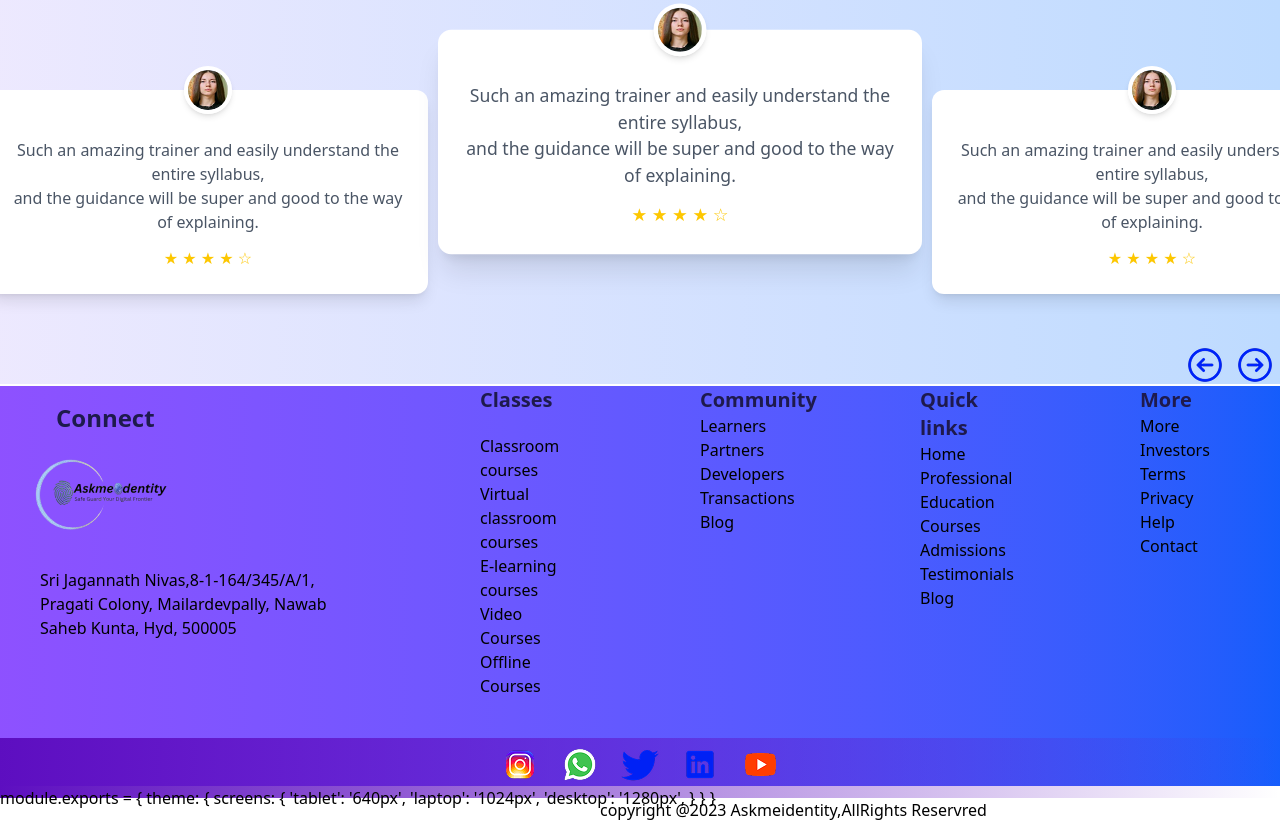
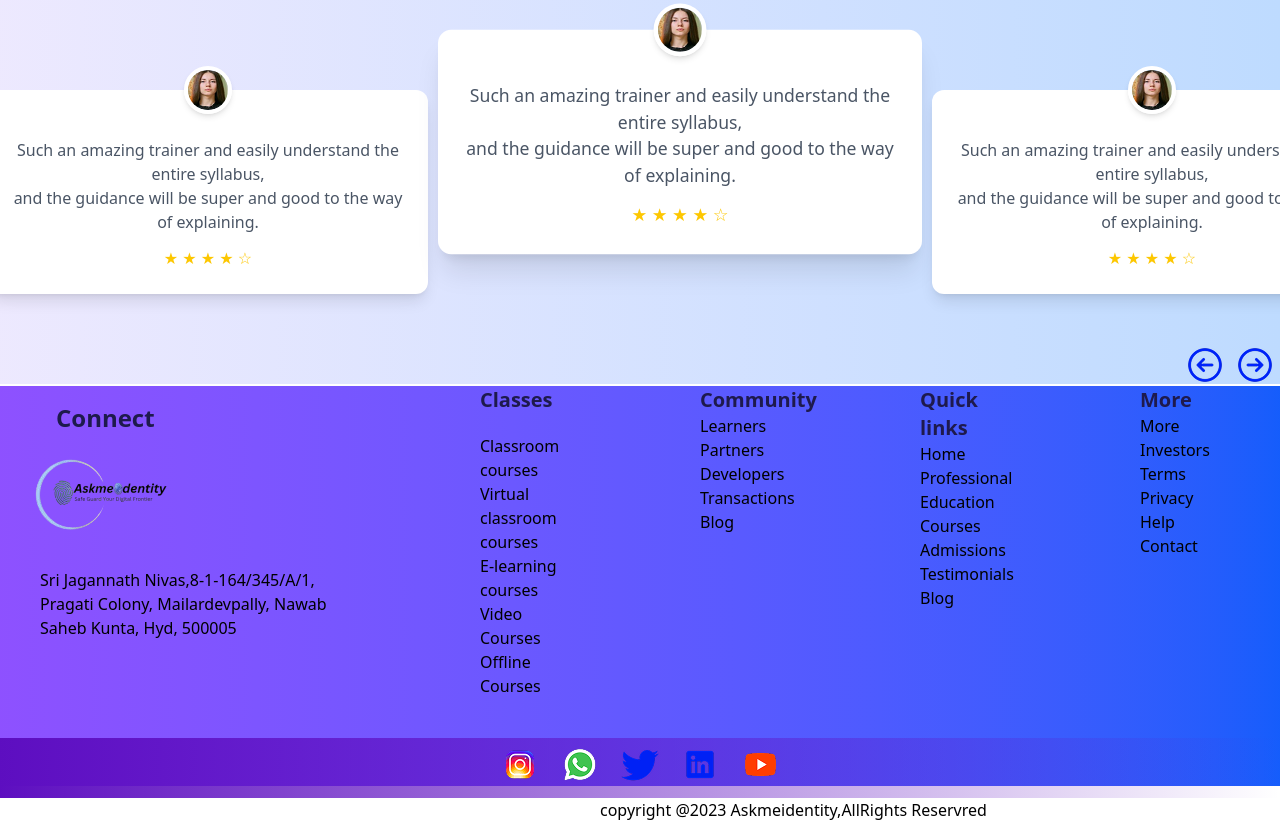
Before and after one commit to SwaminathanVK/swami, a website: page src/index.html in a window 1280 px wide. Shown: the part 4592-5414 px from the top of the page. Drawn offline with nearby package versions, Linux system fonts and the light colour scheme.

Commit message:
Update index.html

```diff
--- a/src/index.html
+++ b/src/index.html
@@ -352,18 +352,8 @@
         </div>
         <p class="ml-150">copyright @2023 Askmeidentity,AllRights Reservred</p>
 
-    </div>
-    <div>
-        module.exports = {
-            theme: {
-                screens: {
-               'tablet': '640px',
-               'laptop': '1024px',
-              'desktop': '1280px',
-               }
-            }
-        }
-    </div>
+
+
 
 </body>
 </html>
```
